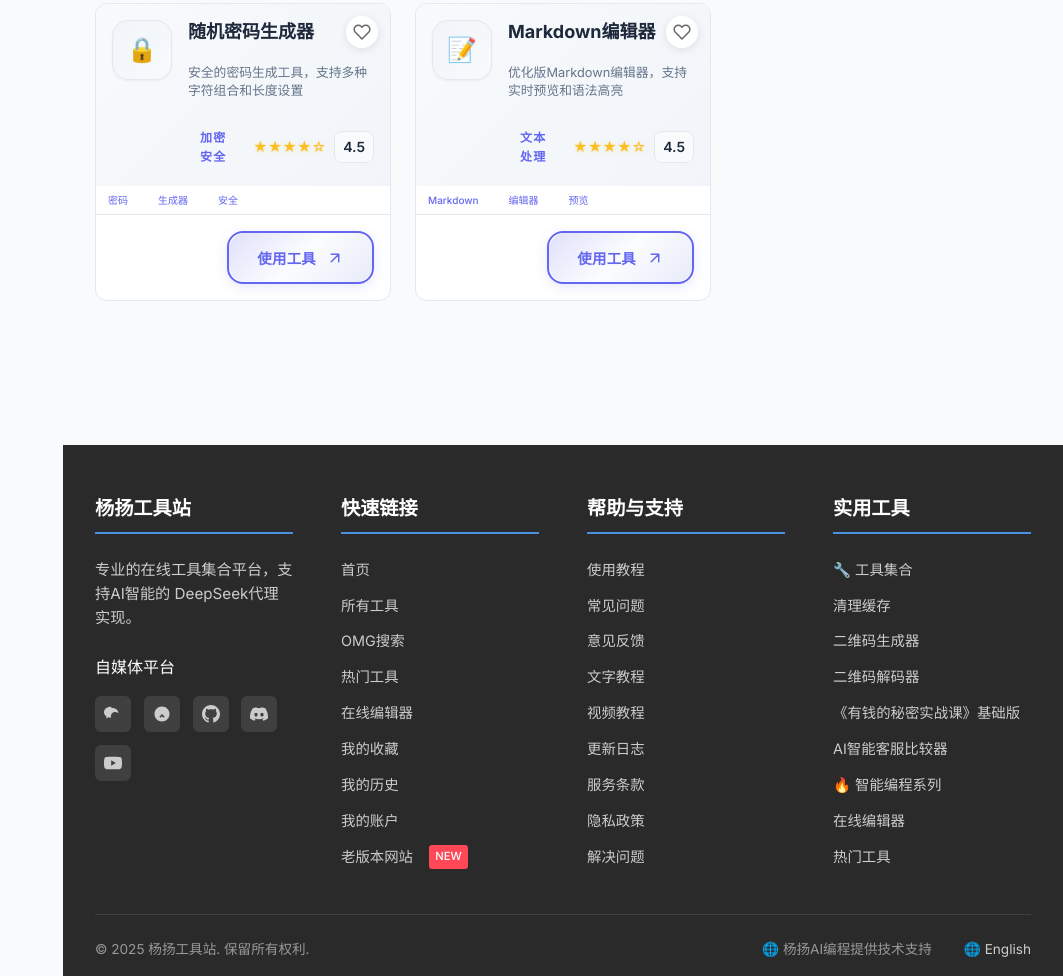
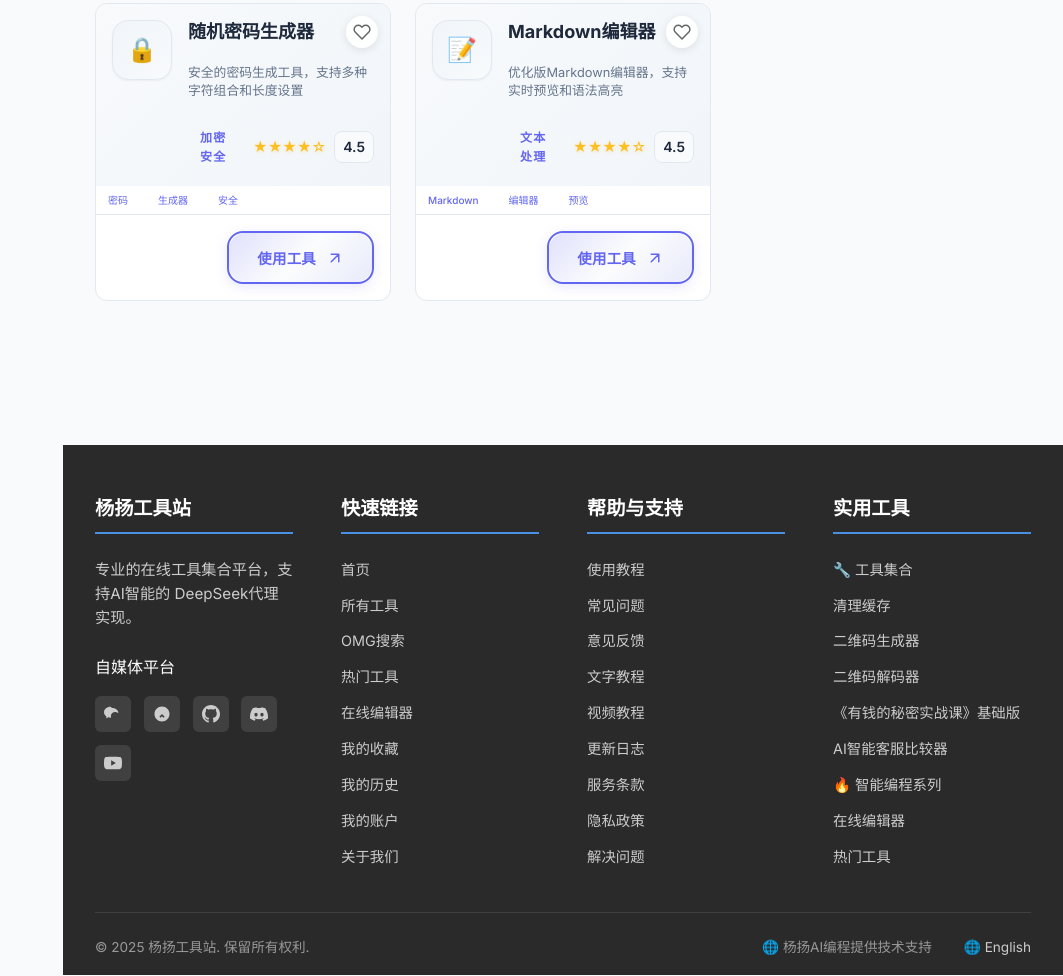
Before and after one commit to Yangyang178/yangyang-web-tools-site, a plain HTML site: page index.html in a window 1280 px wide. Shown: the part 2125-3101 px from the top of the page, without its empty margins (217-1280 px from the left). Drawn offline with Linux system fonts and the light colour scheme.

Commit message:
移除老版本网站链接，将首页底部链接修改为关于我们

```diff
--- a/index.html
+++ b/index.html
@@ -326,7 +326,7 @@
                         <li><a href="#" class="footer-link" onclick="showFavorites()">我的收藏</a></li>
                         <li><a href="#" class="footer-link" onclick="showHistory()">我的历史</a></li>
                         <li><a href="#" class="footer-link">我的账户</a></li>
-                        <li><a href="about.html" class="footer-link">老版本网站 <span class="new-badge">NEW</span></a></li>
+                        <li><a href="about.html" class="footer-link">关于我们</a></li>
                     </ul>
                 </div>
 
```
